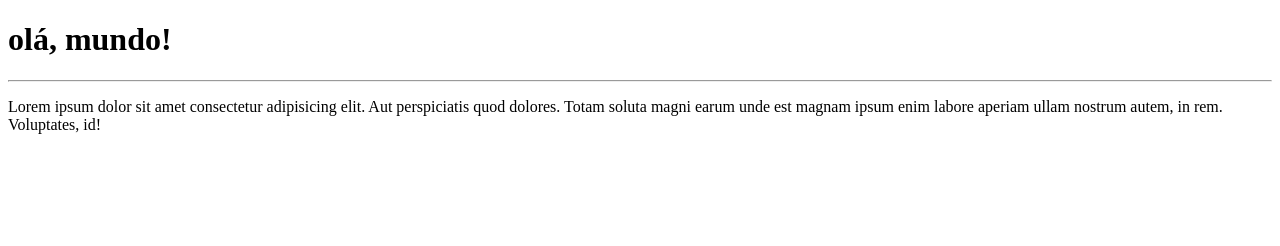
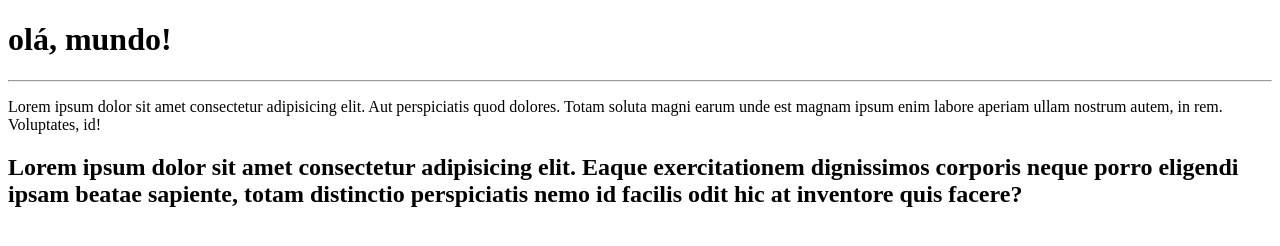
Before and after one commit to Altayrfranco/ola-mundo, a plain HTML site: page site exemplo/index.html in a window 1280 px wide. Drawn offline with Linux system fonts and the light colour scheme.

Commit message:
adicionai 2 paragrafo

```diff
--- a/site exemplo/index.html
+++ b/site exemplo/index.html
@@ -10,6 +10,6 @@
     <h1>olá, mundo!</h1>
     <hr>
     <p>Lorem ipsum dolor sit amet consectetur adipisicing elit. Aut perspiciatis quod dolores. Totam soluta magni earum unde est magnam ipsum enim labore aperiam ullam nostrum autem, in rem. Voluptates, id!</p>
-
+    <h2>Lorem ipsum dolor sit amet consectetur adipisicing elit. Eaque exercitationem dignissimos corporis neque porro eligendi ipsam beatae sapiente, totam distinctio perspiciatis nemo id facilis odit hic at inventore quis facere?</h2>
 </body>
 </html>
```
